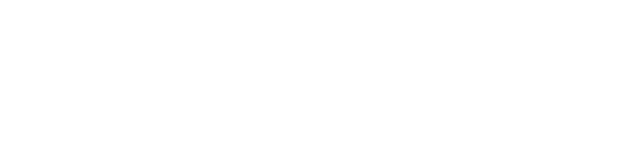
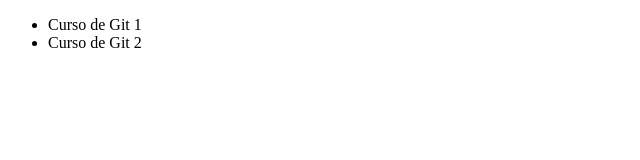
Before and after one commit to IngridFBalbino/Teste-gitbranch, a plain HTML site: page index.html in a window 1280 px wide. Shown: the whole page, without its empty margins (0-640 px from the left). Drawn offline with Linux system fonts and the light colour scheme.

Commit message:
Adicionando 2 cursos de Git

```diff
--- a/index.html
+++ b/index.html
@@ -6,6 +6,9 @@
     <title>Teste Git Branch</title>
 </head>
 <body>
-
+    <ul>
+        <li>Curso de Git 1</li>
+        <li>Curso de Git 2</li>
+    </ul>
 </body>
 </html>
```
